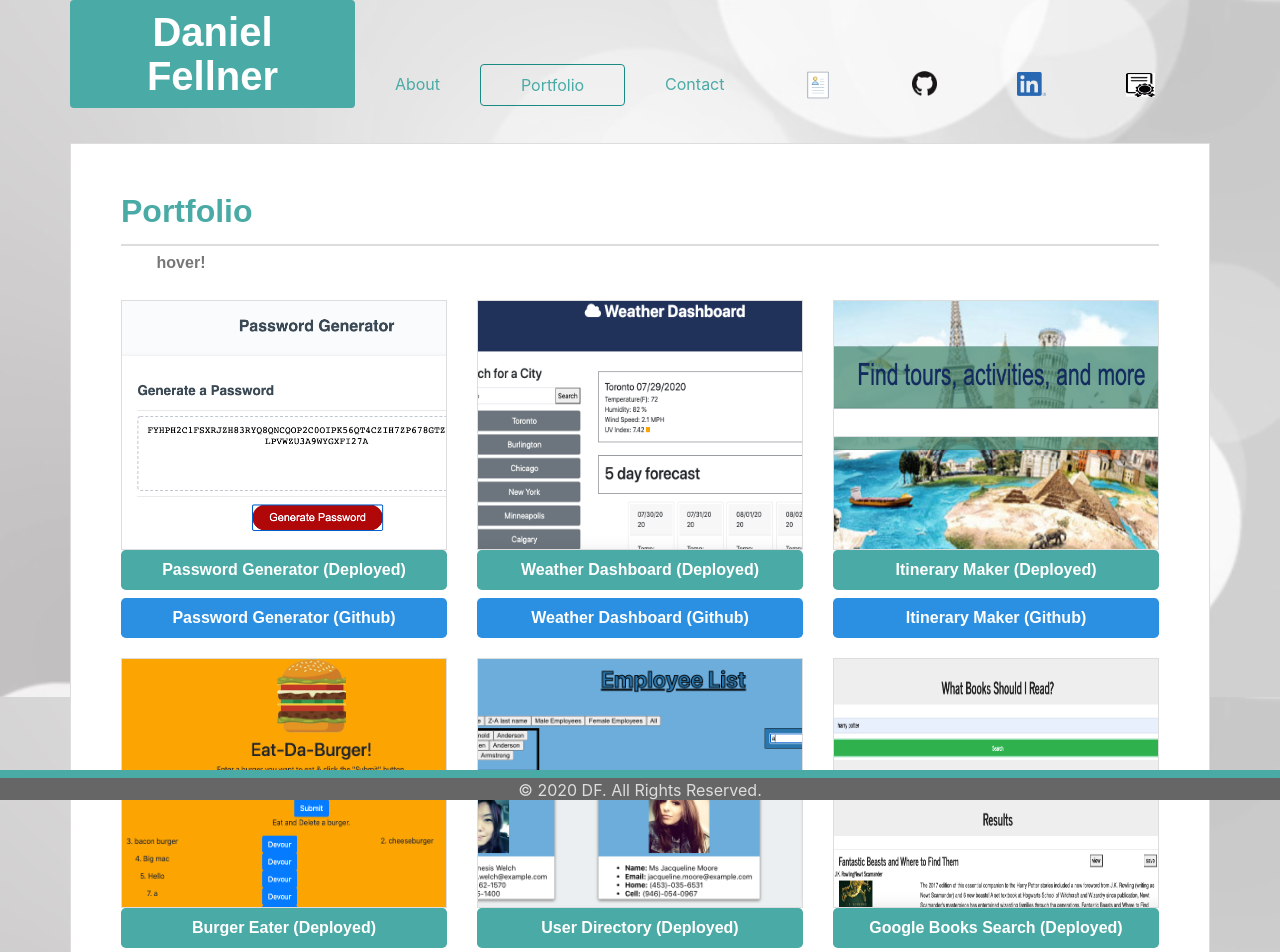
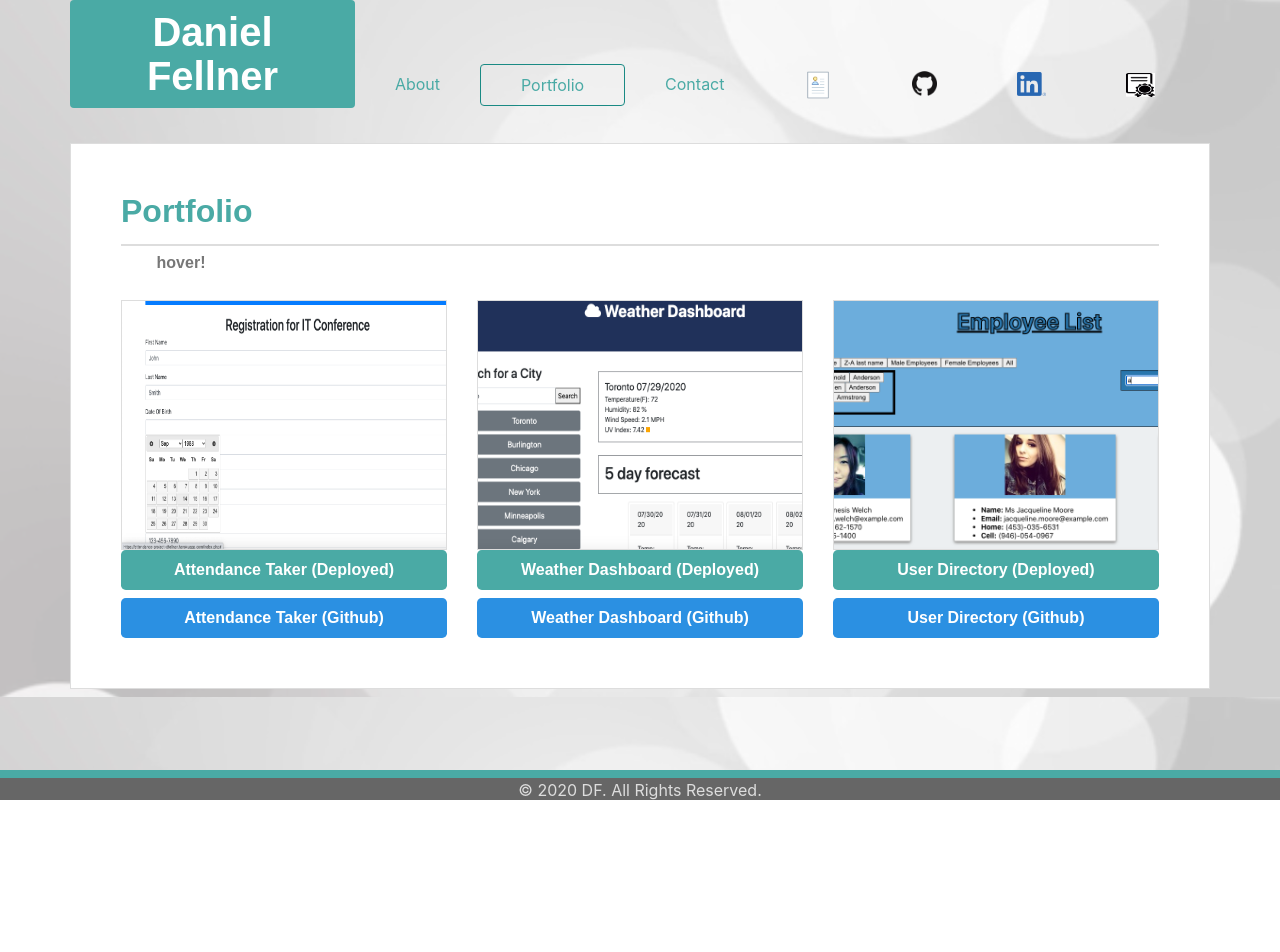
Before and after one commit to Dfellner92/professionalReactPortfolio, a React (Create React App) app: page /portfolio in a window 1280 px wide. Shown: the top 952 px of the page. After the commit the page ends 800 px from the top, so only its background shows below. Built offline with nearby package versions, Linux system fonts and the light colour scheme; a web font is replaced by a local one.

Commit message:
only have working apps

```diff
--- a/src/components/Projects/index.js
+++ b/src/components/Projects/index.js
@@ -15,7 +15,7 @@ function Project(props) {
             alt={props.name}
           />
           <div class="middle">
-            <div class="text">{props.summary}</div>
+            <div class="text" style={{fontSize: 13}}>{props.summary}</div>
             <br/>
             <div class="text">{props.skillsUsed}</div>
           </div>
--- a/src/pages/About.js
+++ b/src/pages/About.js
@@ -28,7 +28,7 @@ function About() {
                   <p>
                     I have familiarity with HTML/CSS, Javascript, React, Node.js, Express.js,
                     NoSQL databases like MongoDb, and SQL. Lately, I have been building projects
-                    in PHP using a SQL remote server. Please, navigate to my portfolio section to
+                    in PHP using a SQL remote server. Please, navigate to my <a href="./Portfolio">portfolio</a> section to
                     view my work.
                   </p>
                 </div>
--- a/src/pages/Portfolio.js
+++ b/src/pages/Portfolio.js
@@ -14,17 +14,16 @@ function Portfolio() {
             <h6>&nbsp;&nbsp;&nbsp;&nbsp;&nbsp;&nbsp;&nbsp;&nbsp;hover!</h6>
             <Row>
               <Project
-                name="Password Generator"
-                imgPath={require("../components/assets/images/passwordGenerator.png")}
-                linkDeployed="https://dfellner92.github.io/passwordGenerator/"
-                linkGithub="https://github.com/dfellner92/passwordGenerator"
+                name="Attendance Taker"
+                imgPath={require("../components/assets/images/Registration.jpeg")}
+                linkDeployed="https://attendance-project-dfellner.herokuapp.com"
+                linkGithub="https://github.com/dfellner92/attendanceproject"
                 summary="
-                        Generates a password based on user selected bools. User is
-                        restricted to choose at least one array (uppercase, lowercase,
-                        numbers, and special characters) and have the password length
-                        between 8 and 144 characters.
+                    A simple CRUD application written primarily in Javascript and PHP.
+                    Users can register, view, update and delete records from a remote
+                    MySQL database which uses PHP PDO for connectivity.
                 "
-                skillsUsed="HTML, CSS, Javascript, Bootstrap, jQuery"
+                skillsUsed="React Native, MongoDb, Node.js, Express.js, Bcrypt.js, .env, jsonwebtoken"
               />
               <Project
                 name="Weather Dashboard"
@@ -38,30 +37,6 @@ function Portfolio() {
                 skillsUsed="HTML, CSS, Jquery, AJAX call to 3rd Party API, Local Storage"
               />
               <Project
-                name="Itinerary Maker"
-                imgPath={require("../components/assets/images/ItineraryPlanner.png")}
-                linkDeployed="https://dfellner92.github.io/project1personal//"
-                linkGithub="https://github.com/dfellner92/project1personal"
-                summary="Reveals nearby hotspots based off the weather. The search sends
-                two queries: data received by the Google Places API is filtered by the
-                result of the query to the OpenWeather API, which requests the current
-                outdoor conditions.
-                "
-                skillsUsed="HTML, CSS, jQuery, Bootstrap, Use of Multiple 3rd Party APIs"
-              />
-            </Row>
-            <Row>
-              <Project
-                name="Burger Eater"
-                imgPath={require("../components/assets/images/BurgerEater.png")}
-                linkDeployed="https://burger-eat-mysql.herokuapp.com/"
-                linkGithub="https://github.com/jenjch/burgerMySql"
-                summary="A simple MVC app that allows for CRUD functionality. Users
-                        can 'make' a burger, 'eat' (update) it, and delete it.
-                "
-                skillsUsed="Node.js, Express.js, MySQL, Sequelize, MVC formatting"
-              />
-              <Project
                 name="User Directory"
                 imgPath={require("../components/assets/images/userDirectory.png")}
                 linkDeployed="https://employee-tracker-dfellner.herokuapp.com/"
@@ -72,17 +47,6 @@ function Portfolio() {
                 "
                 skillsUsed="Bootstrap, 3rd Party API, Local Storage, search algorithms, React"
               />
-              <Project
-                name="Google Books Search"
-                imgPath={require("../components/assets/images/GoogleBooks.png")}
-                linkDeployed="https://google-book-search-dfellner.herokuapp.com/"
-                linkGithub="https://github.com/Dfellner92/googleBooksSearch"
-                summary="
-                          A simple MERN app that accesses the Google Books API and
-                          then creates data which can be updated and deleted
-                "
-                skillsUsed="MongoDB, Express, React, Node.js, Bootstrap"
-              />
             </Row>
           </div>
         </Row>
```
Also changed, not shown: src/components/assets/images/PlaceSpace.jpeg (added), src/components/assets/images/Registration.jpeg (added).
